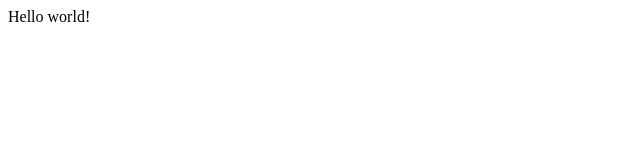
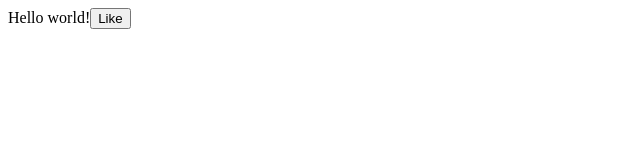
Before and after one commit to mival/gatsby-test, a Gatsby site: page / in a window 1280 px wide. Shown: the full height of the page, 0-640 px from the left. Built offline with nearby package versions, Linux system fonts and the light colour scheme; Gatsby itself is replaced by a stand-in of ours.

Commit message:
component

```diff
--- /dev/null
+++ b/src/components/LikeButton.jsx
@@ -0,0 +1,16 @@
+import React, { Component } from 'react';
+
+export default class LikeButton extends Component {
+  constructor() {
+    super();
+    this.state = { liked: false };
+  }
+
+  render() {
+    if (this.state.liked) {
+      return 'You liked this.';
+    }
+
+    return <button onClick={() => this.setState({ liked: true })}>Like</button>;
+  }
+}
--- a/src/pages/index.js
+++ b/src/pages/index.js
@@ -1,5 +1,6 @@
+import LikeButton from '../components/LikeButton';
 import React from "react"
 
 export default function Home() {
-  return <div>Hello world!</div>
+  return <div>Hello world!<LikeButton/></div>
 }
```
